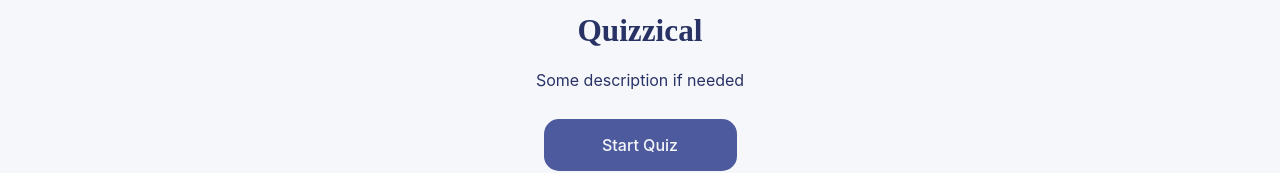
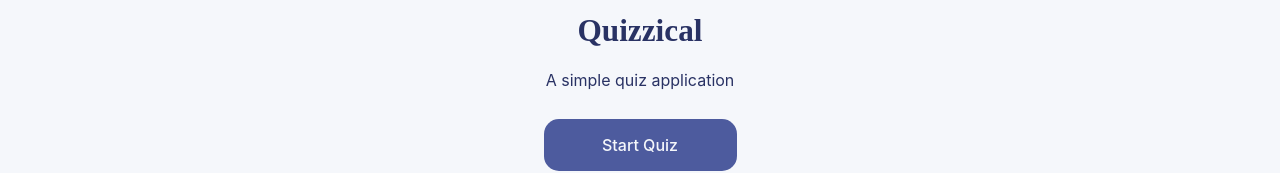
Before and after one commit to dop111/QuizReactApp, a React (Vite) app in the folder quiz-project/: page / in a window 1280 px wide. Shown: the part 308-481 px from the top of the page. Built offline with nearby package versions, Linux system fonts and the light colour scheme; no server answers.

Commit message:
Wording Changes

```diff
--- a/quiz-project/src/StartQuiz.jsx
+++ b/quiz-project/src/StartQuiz.jsx
@@ -11,7 +11,7 @@ export function StartQuiz(props) {
         <>
             <div id="StartQuizContainer">
                 <h1>Quizzical</h1>
-                <h3>Some description if needed</h3>
+                <h3>A simple quiz application</h3>
                 <button tye="Button" onClick={clickHandler}>Start Quiz</button>
             </div>
         </>
--- a/quiz-project/src/main.jsx
+++ b/quiz-project/src/main.jsx
@@ -2,6 +2,5 @@ import ReactDOM from 'react-dom/client';
 import {App} from "./App.jsx";
 
 import { StrictMode } from 'react';
-import { createRoot } from 'react-dom/client';
 
 ReactDOM.createRoot(document.getElementById('root')).render(<StrictMode><App/></StrictMode>)
```
